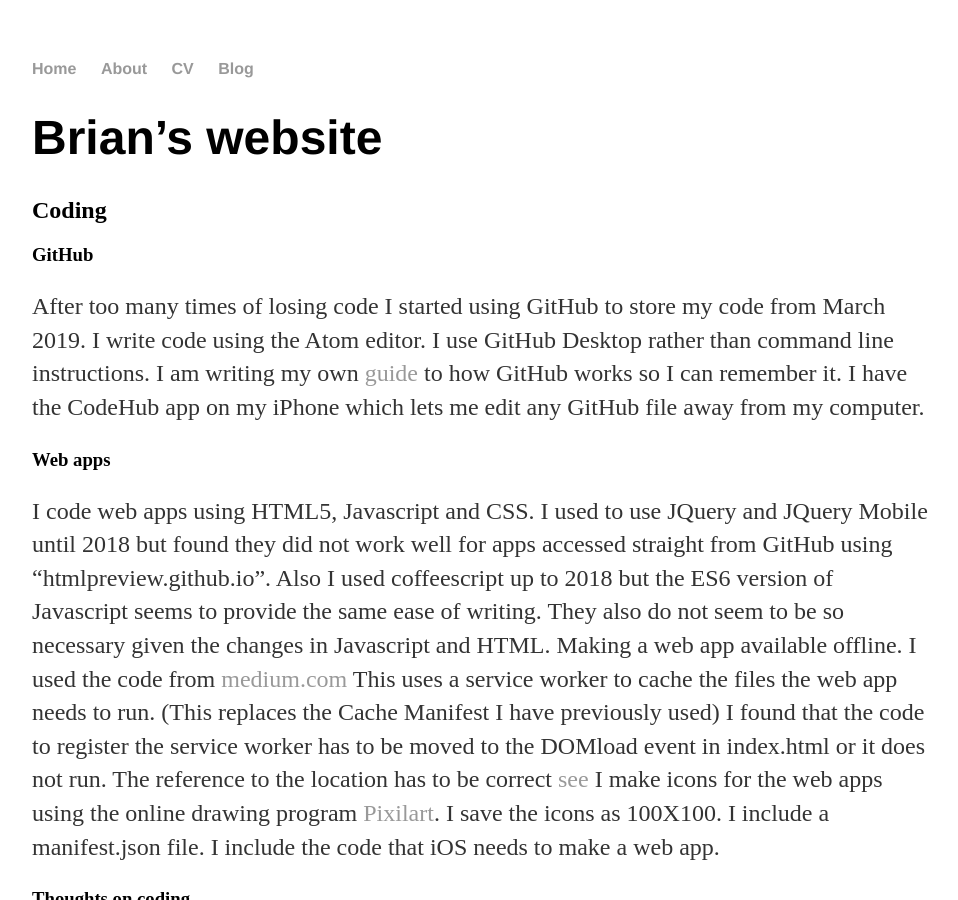
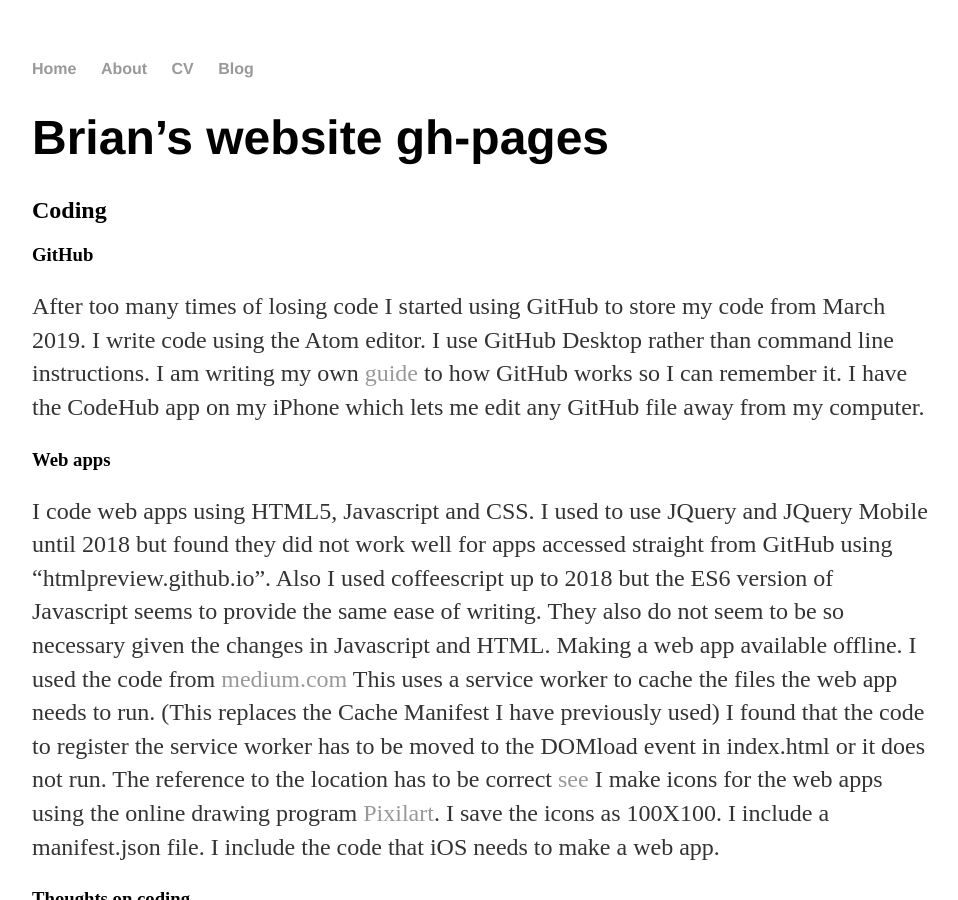
Before and after one commit to bwedgar/bwedgar.github.io, a Jekyll site: the page built from index.md, in a window 1280 px wide and 900 px high. Shown: the whole window, without its empty margins (160-1118 px from the left). Built offline with Jekyll 4.4.1, drawn with Linux system fonts in a browser that asks for light colours.

Commit message:
Update index.md

```diff
--- a/index.md
+++ b/index.md
@@ -2,7 +2,7 @@
 title: Brian Edgar Web Pages
 layout: default
 ---
-# Brian's website
+# Brian's website gh-pages
 
 {:toc}
 
```
